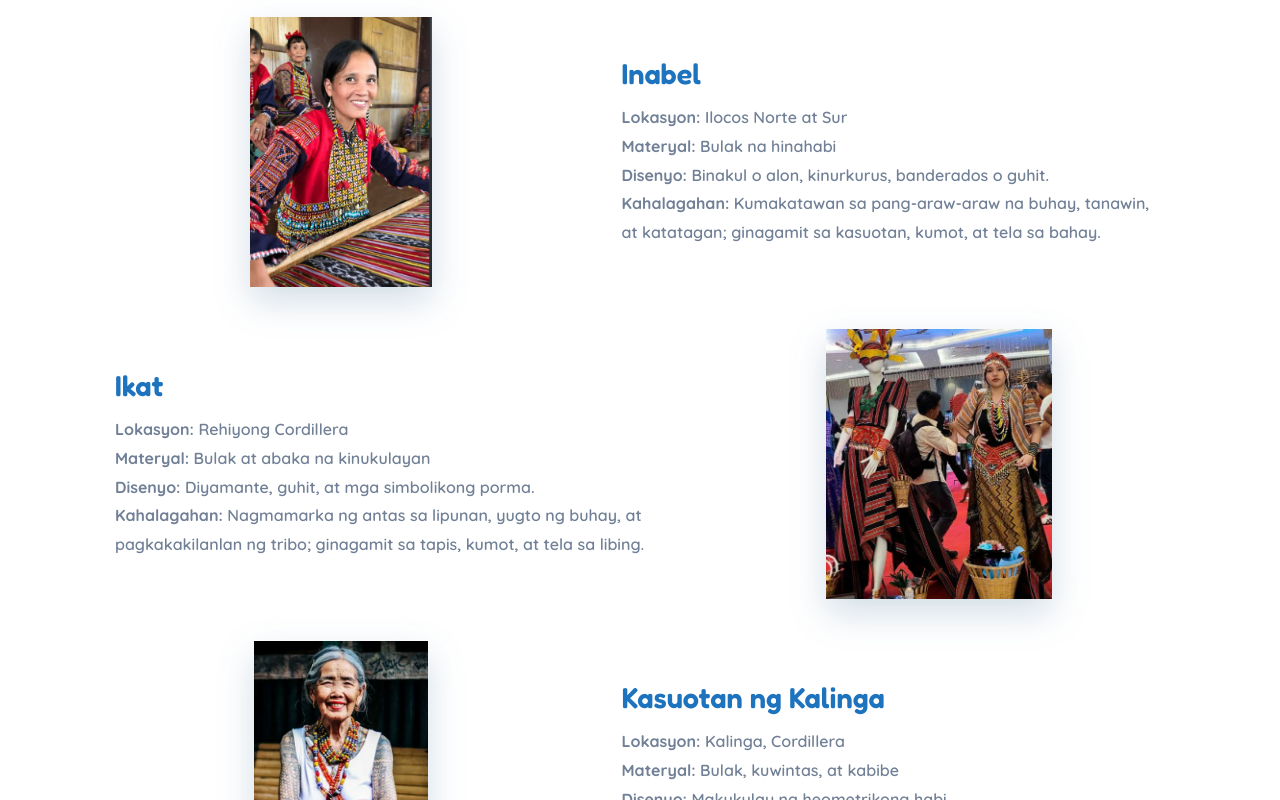
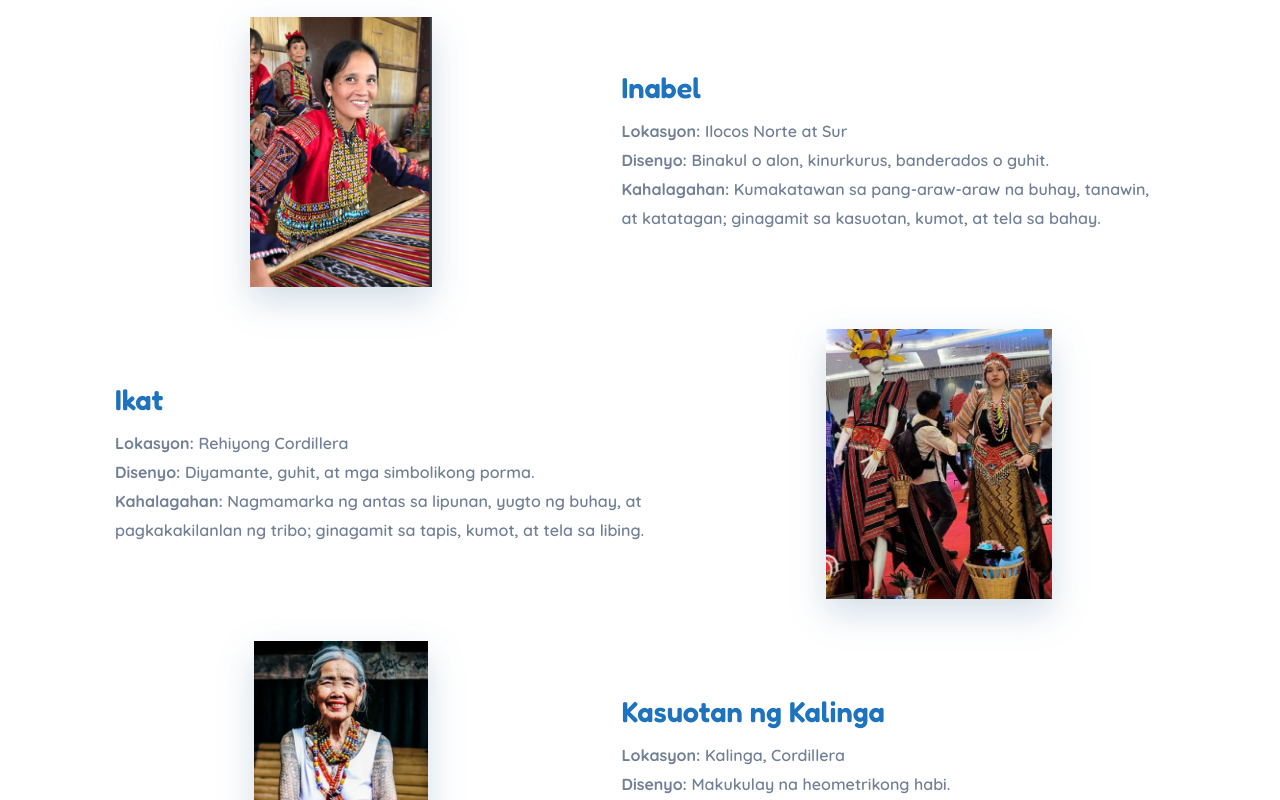
Before and after one commit to frashiminiiii/cultural, a React (Vite) app: page / in a window 1280 px wide. Shown: the part 2640-3440 px from the top of the page. Built offline with nearby package versions, Linux system fonts and the light colour scheme.

Commit message:
Update website

```diff
--- a/src/components/Kaalaman.jsx
+++ b/src/components/Kaalaman.jsx
@@ -127,7 +127,6 @@ function Grupo({ grupo }) {
             <div>
               <h3>{aytem.pamagat}</h3>
               <p><strong>Lokasyon:</strong> {aytem.lokasyon}</p>
-              <p><strong>Materyal:</strong> {aytem.materyal}</p>
               <p><strong>Disenyo:</strong> {aytem.disenyo}</p>
               <p><strong>Kahalagahan:</strong> {aytem.kahalagahan}</p>
             </div>
```
